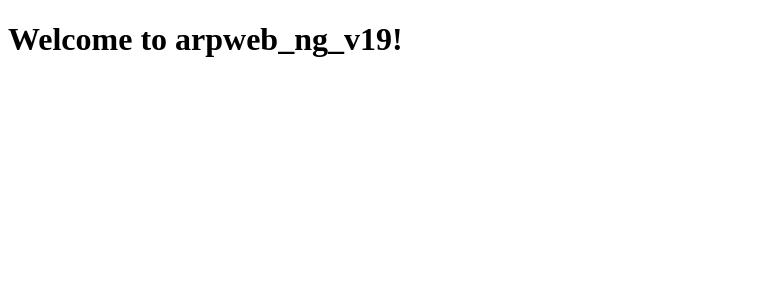
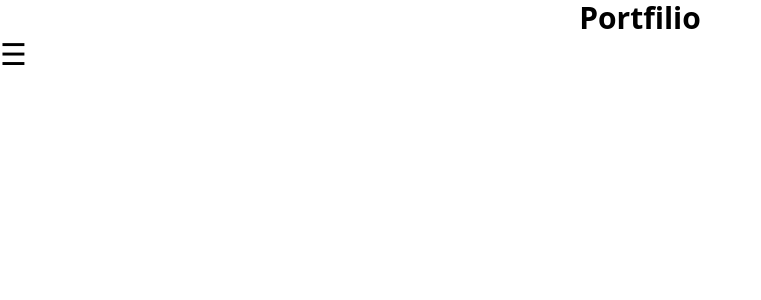
Before and after one commit to AchielTyberghien/ARP-racing-frontend, an Angular app: page / in a window 1280 px wide. Shown: the top 300 px of the page, without its empty margins (0-761 px from the left). Built offline with nearby package versions, Linux system fonts and the light colour scheme.

Commit message:
add home

```diff
--- a/angular.json
+++ b/angular.json
@@ -119,5 +119,8 @@
         }
       }
     }
+  },
+  "cli": {
+    "analytics": false
   }
 }
--- a/package.json
+++ b/package.json
@@ -17,7 +17,10 @@
     "@angular/platform-browser": "^19.2.0",
     "@angular/platform-browser-dynamic": "^19.2.0",
     "@angular/router": "^19.2.0",
+    "@tailwindcss/postcss": "^4.1.4",
+    "postcss": "^8.5.3",
     "rxjs": "~7.8.0",
+    "tailwindcss": "^4.1.4",
     "tslib": "^2.3.0",
     "zone.js": "~0.15.0"
   },
--- a/src/app/app.component.ts
+++ b/src/app/app.component.ts
@@ -1,13 +1,16 @@
 import { Component } from '@angular/core';
 import { RouterOutlet } from '@angular/router';
+import { TitleComponent } from './components/title/title.component';
+import { MenuButtonComponent } from "./components/menu-button/menu-button.component";
+import { ToolbarComponent } from "./components/toolbar/toolbar.component";
 
 @Component({
   selector: 'app-root',
-  imports: [RouterOutlet],
+  imports: [RouterOutlet, TitleComponent, ToolbarComponent],
   template: `
-    <h1>Welcome to {{title}}!</h1>
-
+    <app-title title="Portfilio"/>
     <router-outlet />
+    <app-toolbar/>
   `,
   styles: [],
 })
--- /dev/null
+++ b/src/app/components/menu-button/menu-button.component.ts
@@ -0,0 +1,14 @@
+import { Component, output } from '@angular/core';
+
+@Component({
+  selector: 'app-menu-button',
+  imports: [],
+  template: `
+    <button class="text-3xl" (click)="btnClicked.emit()">☰</button>
+  `,
+  styles: ``
+})
+export class MenuButtonComponent {
+
+  btnClicked = output();
+}
--- /dev/null
+++ b/src/app/components/title/title.component.ts
@@ -0,0 +1,13 @@
+import { Component, input } from '@angular/core';
+
+@Component({
+  selector: 'app-title',
+  imports: [],
+  template: `
+      <div class="text-center text-3xl font-bold text-black font-helvetica "> {{title()}} </div>
+  `,
+  styles: ``
+})
+export class TitleComponent {
+  title = input('');
+}
--- /dev/null
+++ b/src/app/components/toolbar/toolbar.component.ts
@@ -0,0 +1,16 @@
+import { Component } from '@angular/core';
+import { MenuButtonComponent } from '../menu-button/menu-button.component';
+
+@Component({
+  selector: 'app-toolbar',
+  imports: [MenuButtonComponent],
+  template: `
+    <app-menu-button (btnClicked)="showButtonClicked()"/>
+  `,
+  styles: ``
+})
+export class ToolbarComponent {
+  showButtonClicked() {
+    console.log('Button clicked!');
+  }
+}
--- /dev/null
+++ b/src/app/pages/home/home.component.ts
@@ -0,0 +1,15 @@
+import { Component } from '@angular/core';
+
+@Component({
+  selector: 'app-home',
+  imports: [],
+  template: `
+    <p>
+      home works!
+    </p>
+  `,
+  styles: ``
+})
+export class HomeComponent {
+
+}
--- a/src/styles.css
+++ b/src/styles.css
@@ -1 +1,2 @@
 /* You can add global styles to this file, and also import other style files */
+@import "tailwindcss";
--- /dev/null
+++ b/tailwind.config.js
@@ -0,0 +1,10 @@
+module.exports = {
+    theme: {
+      extend: {
+        fontFamily: {
+            title: ['"Poppins"', 'sans-serif'],
+            helvetica: ['"Helvetica Neue"', 'sans-serif'],
+        },
+      },
+    },
+  };
```
Also changed, not shown: .postcssrc.json (added), 1 other file (tests, documents, lock files or other folders).
